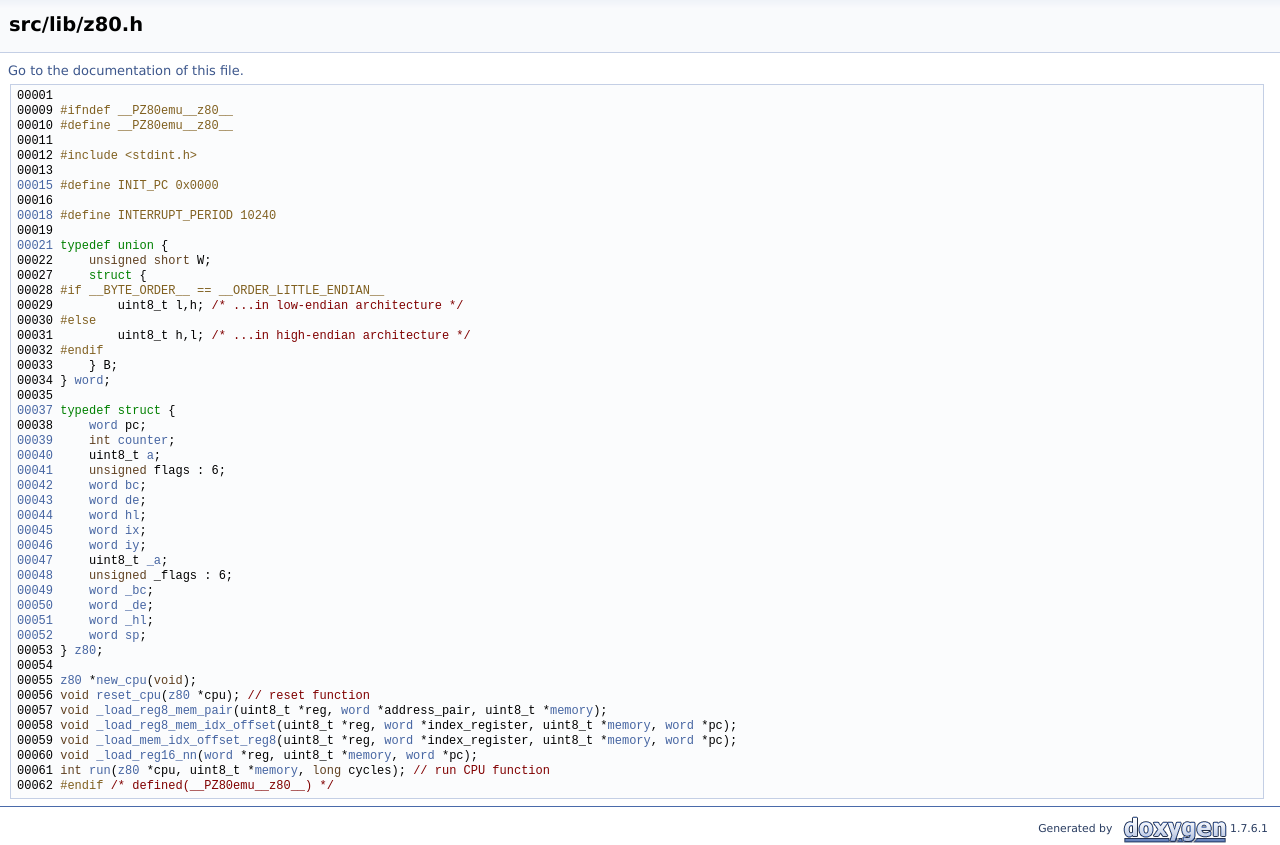
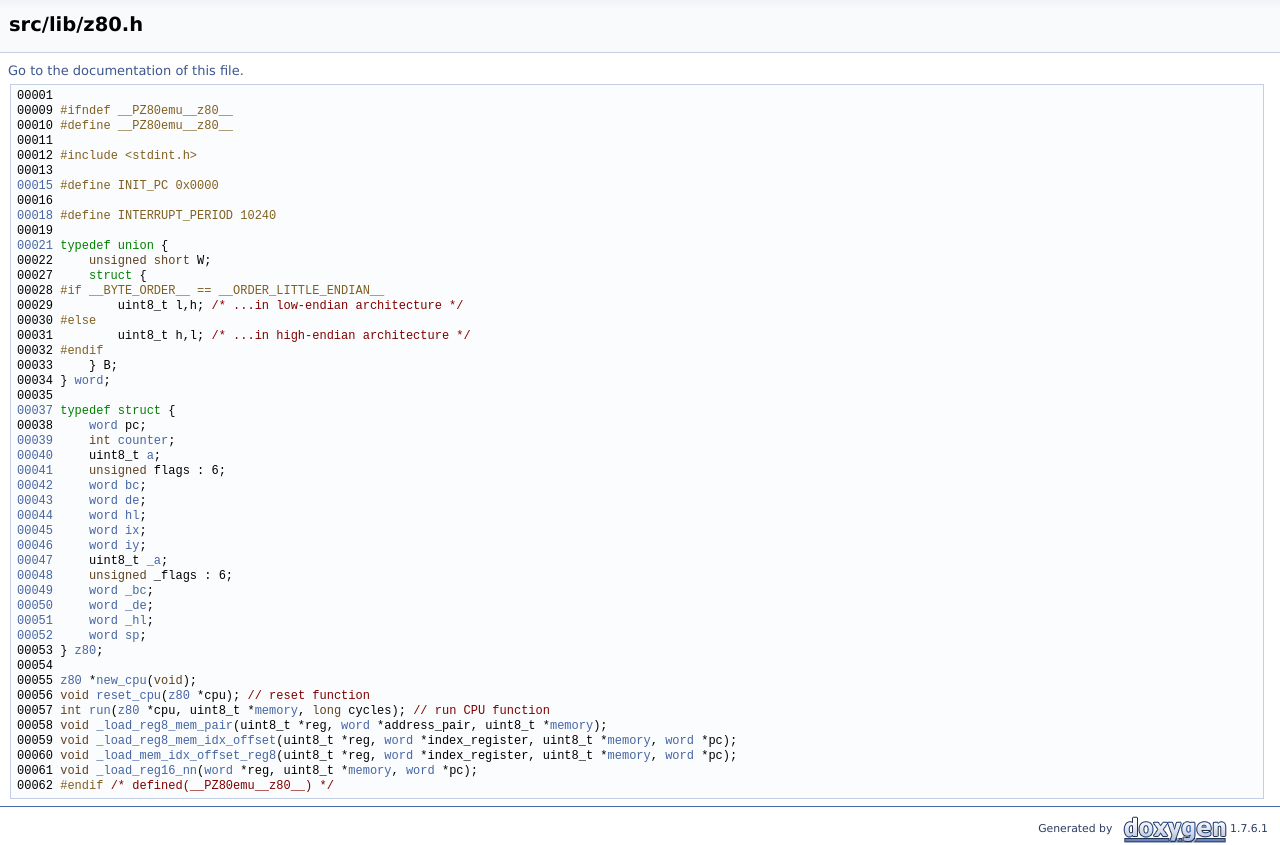
Before and after one commit to protoCall7/PZ80emu, a plain HTML site: page docs/z80_8h_source.html in a window 1280 px wide. Shown: the part 143-988 px from the top of the page. Drawn offline with Linux system fonts and the light colour scheme.

Commit message:
Travis build 52 pushed to gh-pages

```diff
--- a/docs/z80_8h_source.html
+++ b/docs/z80_8h_source.html
@@ -121,11 +121,11 @@ var searchBox = new SearchBox("searchBox", "search",false,'Search');
 <a name="l00054"></a>00054
 <a name="l00055"></a>00055 <a class="code" href="structz80.html">z80</a> *<a class="code" href="z80_8c.html#ac8cab0e04e700308b2e92227099cb1af">new_cpu</a>(<span class="keywordtype">void</span>);
 <a name="l00056"></a>00056 <span class="keywordtype">void</span> <a class="code" href="z80_8c.html#a71c44a1a66f1455e396bf0c1d751bda3">reset_cpu</a>(<a class="code" href="structz80.html">z80</a> *cpu); <span class="comment">// reset function</span>
-<a name="l00057"></a>00057 <span class="keywordtype">void</span> <a class="code" href="z80_8c.html#a98200db180fcce4a6df8cf3fe6ff38a4">_load_reg8_mem_pair</a>(uint8_t *reg, <a class="code" href="unionword.html">word</a> *address_pair, uint8_t *<a class="code" href="structmemory.html">memory</a>);
-<a name="l00058"></a>00058 <span class="keywordtype">void</span> <a class="code" href="z80_8c.html#a20869ce2e719e74335cde7a9ff68da72">_load_reg8_mem_idx_offset</a>(uint8_t *reg, <a class="code" href="unionword.html">word</a> *index_register, uint8_t *<a class="code" href="structmemory.html">memory</a>, <a class="code" href="unionword.html">word</a> *pc);
-<a name="l00059"></a>00059 <span class="keywordtype">void</span> <a class="code" href="z80_8c.html#af15ac3030d787c91b40958824bbee38d">_load_mem_idx_offset_reg8</a>(uint8_t *reg, <a class="code" href="unionword.html">word</a> *index_register, uint8_t *<a class="code" href="structmemory.html">memory</a>, <a class="code" href="unionword.html">word</a> *pc);
-<a name="l00060"></a>00060 <span class="keywordtype">void</span> <a class="code" href="z80_8c.html#a1996a16c481738563ee9664c86798310">_load_reg16_nn</a>(<a class="code" href="unionword.html">word</a> *reg, uint8_t *<a class="code" href="structmemory.html">memory</a>, <a class="code" href="unionword.html">word</a> *pc);
-<a name="l00061"></a>00061 <span class="keywordtype">int</span> <a class="code" href="z80_8c.html#a1b74b3253597fc1e33ba18c07cba0c55">run</a>(<a class="code" href="structz80.html">z80</a> *cpu, uint8_t *<a class="code" href="structmemory.html">memory</a>, <span class="keywordtype">long</span> cycles); <span class="comment">// run CPU function</span>
+<a name="l00057"></a>00057 <span class="keywordtype">int</span> <a class="code" href="z80_8c.html#a1b74b3253597fc1e33ba18c07cba0c55">run</a>(<a class="code" href="structz80.html">z80</a> *cpu, uint8_t *<a class="code" href="structmemory.html">memory</a>, <span class="keywordtype">long</span> cycles); <span class="comment">// run CPU function</span>
+<a name="l00058"></a>00058 <span class="keywordtype">void</span> <a class="code" href="z80_8c.html#a98200db180fcce4a6df8cf3fe6ff38a4">_load_reg8_mem_pair</a>(uint8_t *reg, <a class="code" href="unionword.html">word</a> *address_pair, uint8_t *<a class="code" href="structmemory.html">memory</a>);
+<a name="l00059"></a>00059 <span class="keywordtype">void</span> <a class="code" href="z80_8c.html#a20869ce2e719e74335cde7a9ff68da72">_load_reg8_mem_idx_offset</a>(uint8_t *reg, <a class="code" href="unionword.html">word</a> *index_register, uint8_t *<a class="code" href="structmemory.html">memory</a>, <a class="code" href="unionword.html">word</a> *pc);
+<a name="l00060"></a>00060 <span class="keywordtype">void</span> <a class="code" href="z80_8c.html#af15ac3030d787c91b40958824bbee38d">_load_mem_idx_offset_reg8</a>(uint8_t *reg, <a class="code" href="unionword.html">word</a> *index_register, uint8_t *<a class="code" href="structmemory.html">memory</a>, <a class="code" href="unionword.html">word</a> *pc);
+<a name="l00061"></a>00061 <span class="keywordtype">void</span> <a class="code" href="z80_8c.html#a1996a16c481738563ee9664c86798310">_load_reg16_nn</a>(<a class="code" href="unionword.html">word</a> *reg, uint8_t *<a class="code" href="structmemory.html">memory</a>, <a class="code" href="unionword.html">word</a> *pc);
 <a name="l00062"></a>00062 <span class="preprocessor">#endif </span><span class="comment">/* defined(__PZ80emu__z80__) */</span>
 </pre></div></div><!-- contents -->
 <!-- window showing the filter options -->
```
Also changed, not shown: docs/z80_8h.html (+1 -1 lines).
